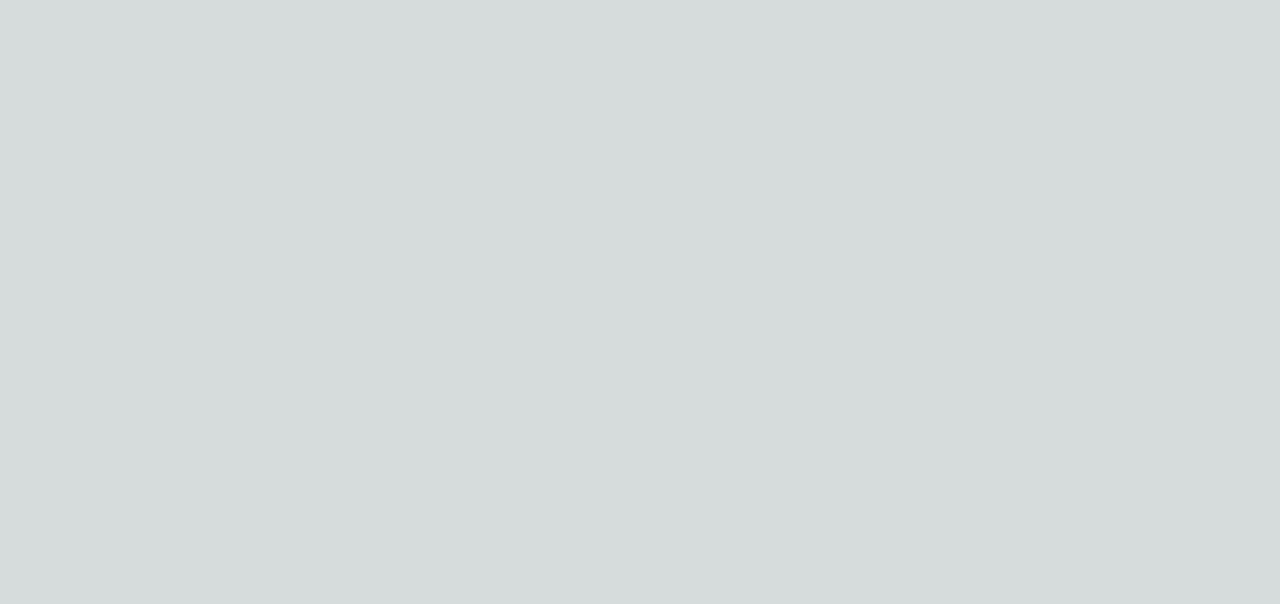
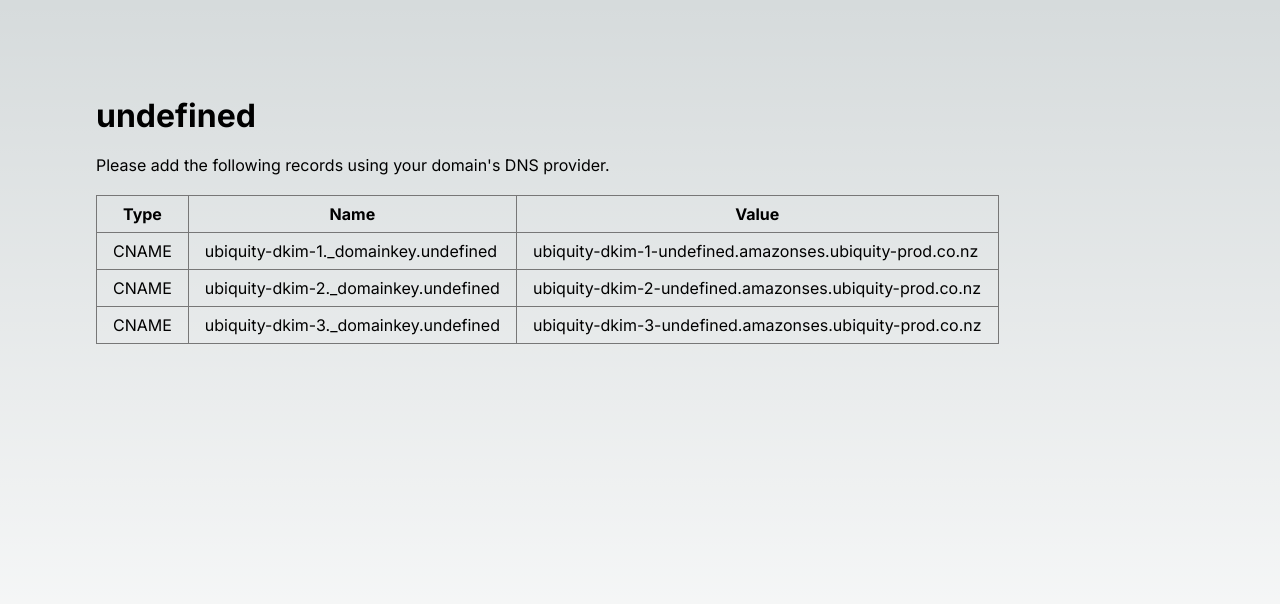
Before and after one commit to rav2040/uq-dkim-record-generator, a Next.js app: page / in a window 1280 px wide. Shown: the top 604 px of the page. Built offline with nearby package versions, Linux system fonts and the light colour scheme.

Commit message:
Fix type issue

```diff
--- a/pages/index.tsx
+++ b/pages/index.tsx
@@ -13,7 +13,7 @@ export default function Home() {
     "ubiquity-dkim-2",
     "ubiquity-dkim-3",
   ]
-  const domain = router.query.domain;
+  const domain = String(router.query.domain);
 
   if (!domain) return null;
 
```
